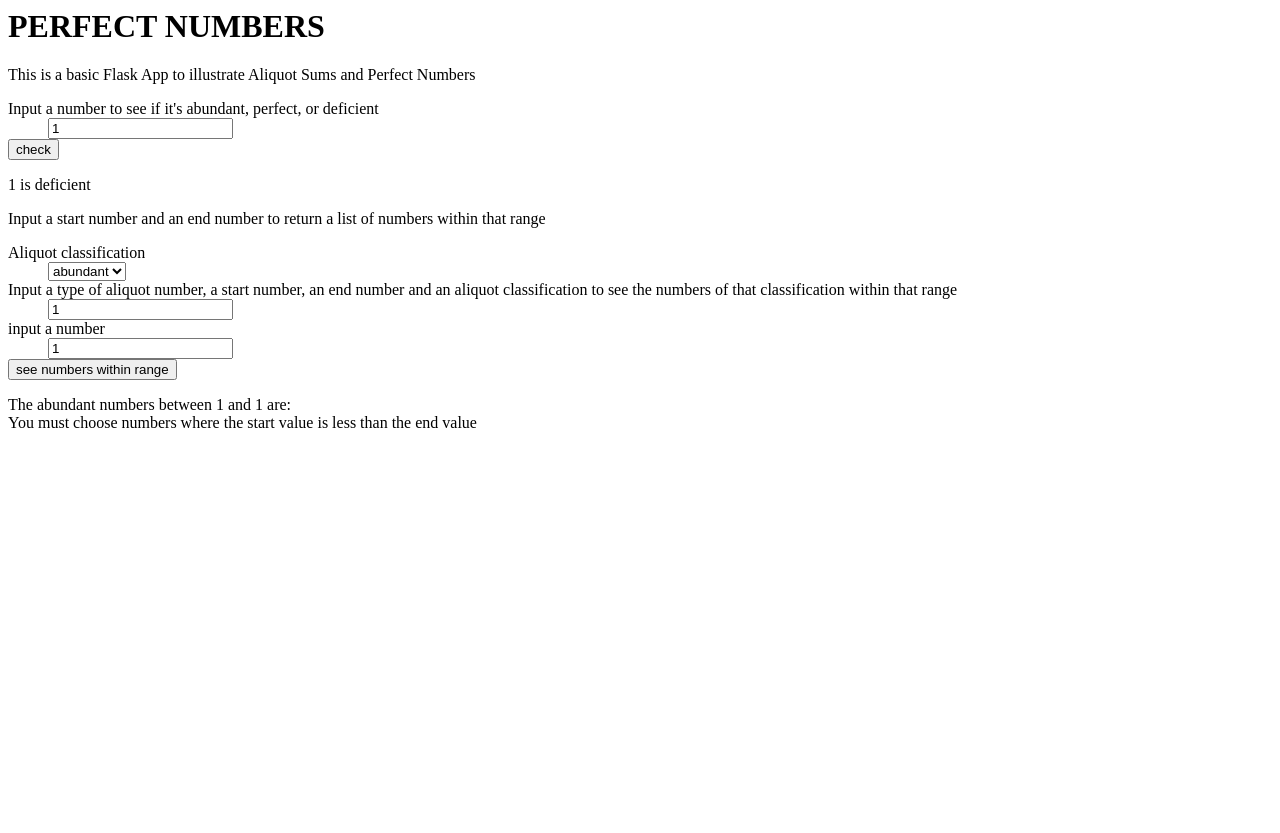
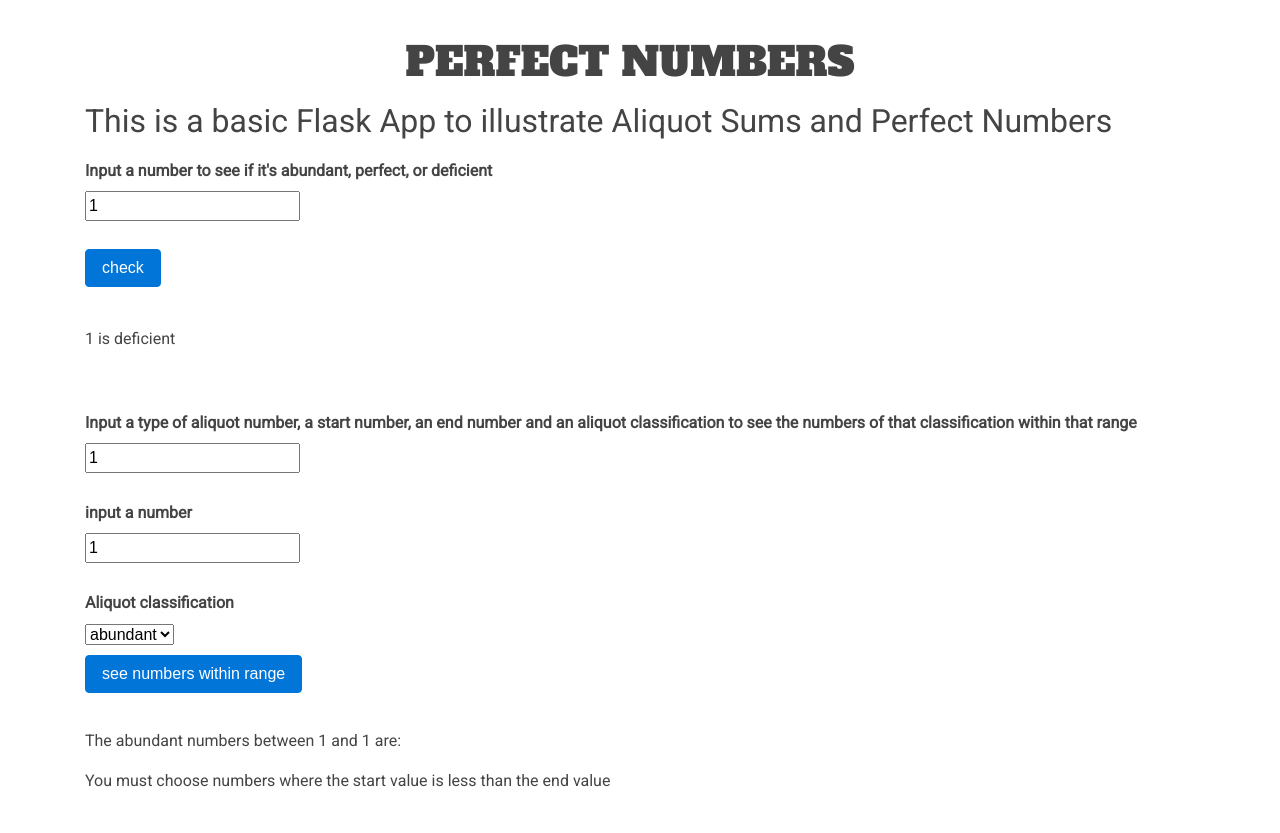
Before and after one commit to DavTho1983/Flask_Validators_tut, a Flask app: page / in a window 1280 px wide. Before the commit the page ends 428 px from the top, so only its background shows below. Run offline with Flask 2, Linux system fonts and the light colour scheme; some libraries are stand-ins or nearby versions.

Commit message:
Layout fixed a bit

```diff
--- /dev/null
+++ b/static/css/style.css
@@ -0,0 +1,31 @@
+@import url('https://fonts.googleapis.com/css?family=Roboto');
+@import url('https://fonts.googleapis.com/css?family=Alfa+Slab+One');
+
+
+body {
+  padding: 20px;
+  font-family: 'Roboto', sans-serif;
+  color: #444;
+}
+
+h1 {
+  size: 2.5em;
+  font-family: 'Alfa Slab One', cursive;
+  text-align: center;
+  margin-top: 20px;
+  margin-bottom: 20px;
+}
+
+h2 {
+  size: 1.5em;
+}
+
+div, input, h2 {
+  margin_left: 20px;
+  margin-right: 20px;
+  margin-bottom: 20px;
+}
+
+.spacer {
+  height: 20px;
+}
--- a/templates/index.html
+++ b/templates/index.html
@@ -1,47 +1,53 @@
 {% from "_formhelpers.html" import render_field %}
+{% extends 'layout.html' %}
+
+{% block body %}
 <html lang="en" dir="ltr">
   <head>
     <meta charset="utf-8">
     <title>WTForms</title>
   </head>
   <body>
+    <div class="container">
       <div>
           <h1>PERFECT NUMBERS</h1>
-        <p>This is a basic Flask App to illustrate Aliquot Sums and Perfect Numbers</p>
       </div>
+    </div>
+
+    <div class="container">
+      <h2>This is a basic Flask App to illustrate Aliquot Sums and Perfect Numbers</h2>
       <div>
         <form action="/" method="POST">
           <dl>
             {{ form1.csrf_token }}
             {{ render_field(form1.inputNumber) }}
-          <input type="submit" value="check">
+            <input class="btn btn-primary" type="submit" value="check">
           </dl>
         </form>
       </div>
       <div>
-      {{ num }} is {{ classify }}
+        <p>{{ num }} is {{ classify }}</p>
+      </div>
     </div>
 
-    <div></div>
+    <div class='spacer'></div>
 
-    <div>
+    <div class="container">
       <form action="/aliRange" method="POST">
         <dl>
-          <p>Input a start number and an end number to return a list of numbers within that range</p>
           {{ form2.csrf_token }}
-          {{ render_field(form2.aliquot) }}
           {{ render_field(form2.startNumber) }}
           {{ render_field(form2.endNumber) }}
-          <input type="submit" value="see numbers within range">
+          {{ render_field(form2.aliquot) }}
+          <input class="btn btn-primary" type="submit" value="see numbers within range">
         </dl>
       </form>
+      <div>
+        <p>The {{ aliquot }} numbers between {{ startNumber }} and {{ endNumber }} are: </p><p>{{ listInRange }}</p>
       </div>
-    <div>
-      The {{ aliquot }} numbers between {{ startNumber }} and {{ endNumber }} are:
-    </div>
-    <div>
-      {{ listInRange }}
     </div>
 
   </body>
 </html>
+
+{% endblock %}
--- /dev/null
+++ b/templates/layout.html
@@ -0,0 +1,15 @@
+<!DOCTYPE html>
+<html lang="en" dir="ltr">
+  <head>
+    <meta charset="utf-8">
+    <title>PERFECT App</title>
+    <link rel="stylesheet" href="https://maxcdn.bootstrapcdn.com/bootstrap/4.0.0-alpha.6/css/bootstrap.min.css" integrity="sha384-rwoIResjU2yc3z8GV/NPeZWAv56rSmLldC3R/AZzGRnGxQQKnKkoFVhFQhNUwEyJ" crossorigin="anonymous">
+    <script src="https://code.jquery.com/jquery-3.1.1.slim.min.js" integrity="sha384-A7FZj7v+d/sdmMqp/nOQwliLvUsJfDHW+k9Omg/a/EheAdgtzNs3hpfag6Ed950n" crossorigin="anonymous"></script>
+    <script src="https://cdnjs.cloudflare.com/ajax/libs/tether/1.4.0/js/tether.min.js" integrity="sha384-DztdAPBWPRXSA/3eYEEUWrWCy7G5KFbe8fFjk5JAIxUYHKkDx6Qin1DkWx51bBrb" crossorigin="anonymous"></script>
+    <script src="https://maxcdn.bootstrapcdn.com/bootstrap/4.0.0-alpha.6/js/bootstrap.min.js" integrity="sha384-vBWWzlZJ8ea9aCX4pEW3rVHjgjt7zpkNpZk+02D9phzyeVkE+jo0ieGizqPLForn" crossorigin="anonymous"></script>
+    <link rel="stylesheet" href="{{ url_for('static', filename='css/style.css') }}">
+  </head>
+  <body>
+    {% block body %}{% endblock %}
+  </body>
+</html>
```
Lines whose indentation alone changed are shown as unchanged.
